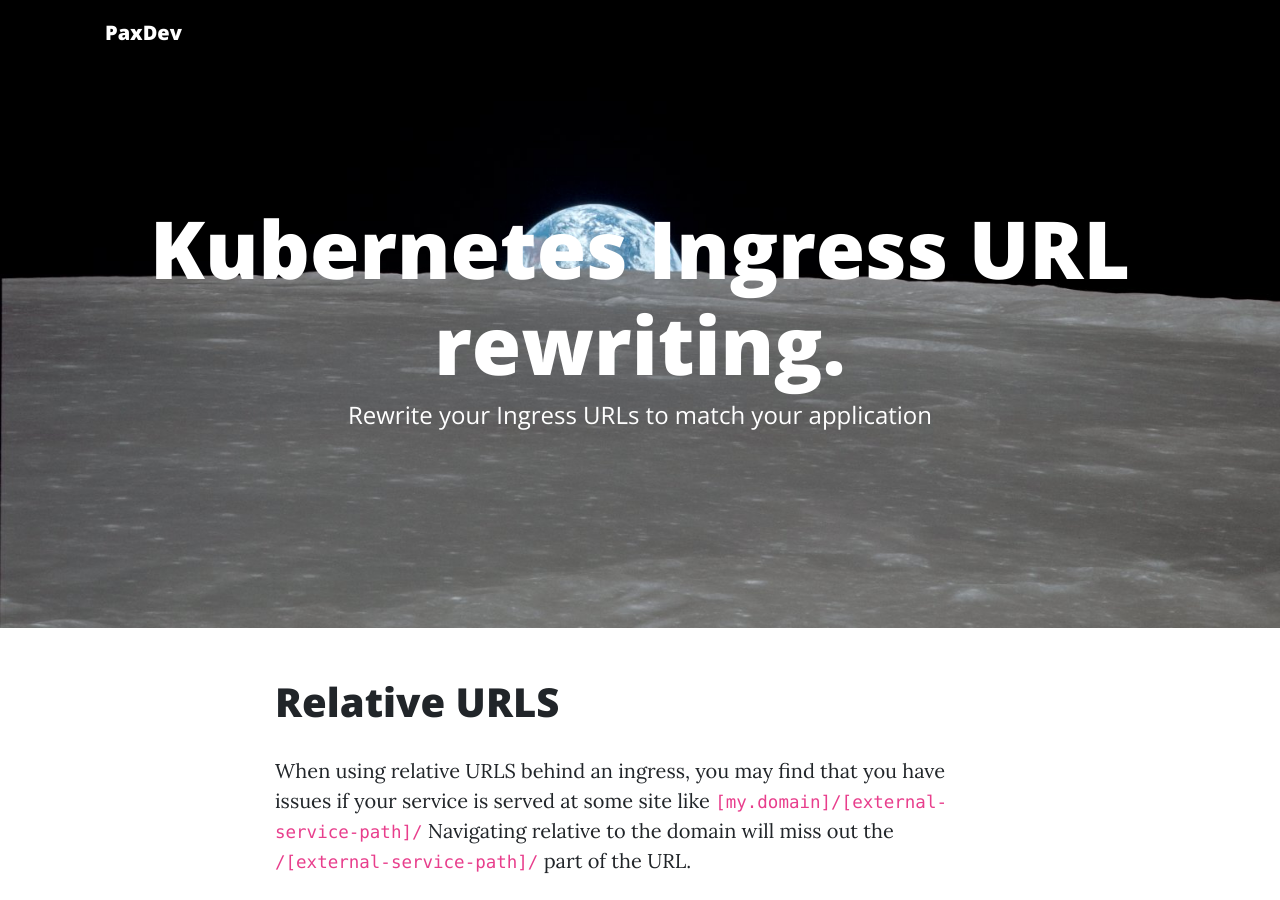
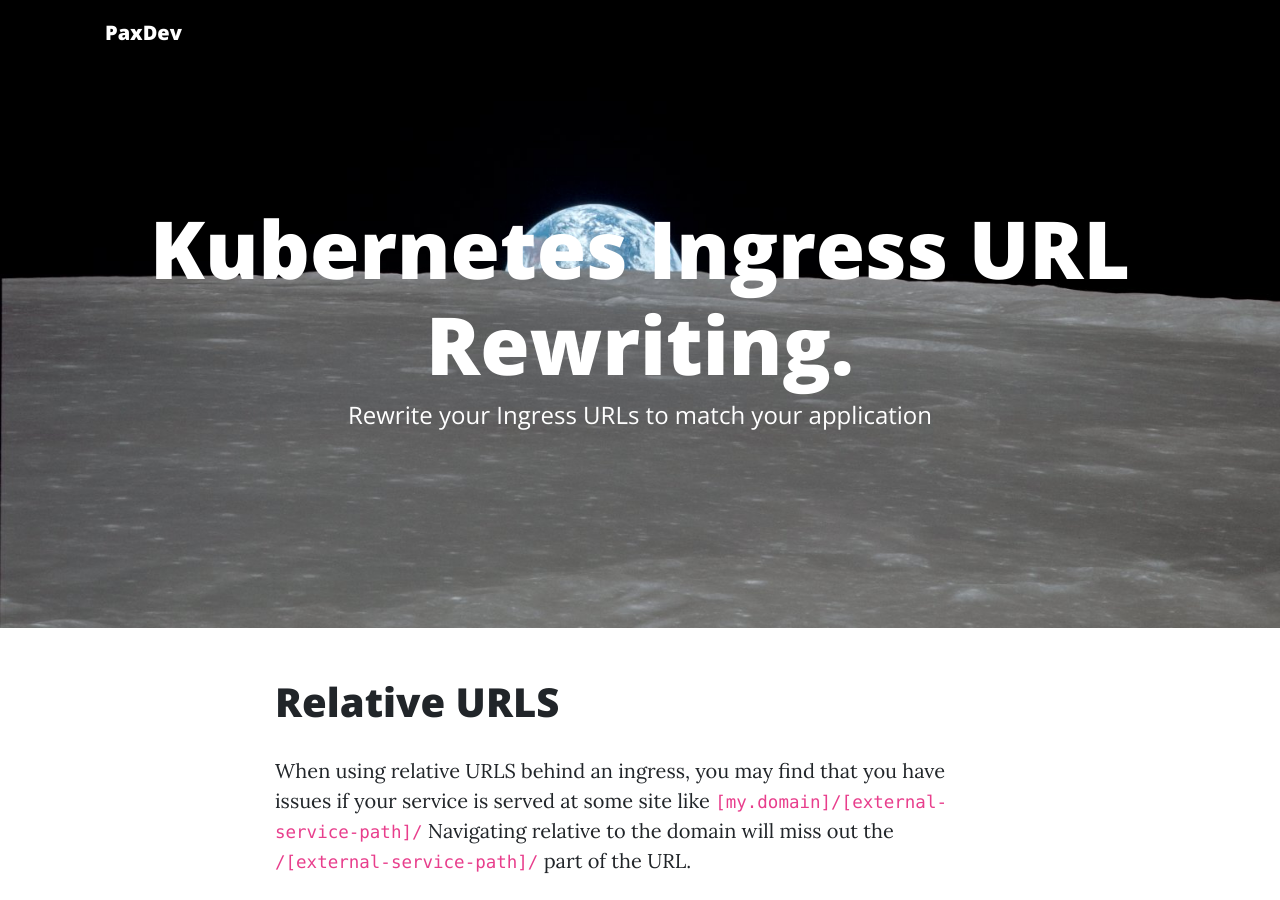
Before and after one commit to paxdev/paxdev.github.io, a Jekyll site: the page built from _posts/2018-11-27-kubernetes-url-rewriting.md, in a window 1280 px wide and 900 px high. Built offline with Jekyll 4.4.1, drawn with Linux system fonts in a browser that asks for light colours; our own code applies the rules of GitHub Pages for plain Markdown files.

```diff
--- a/_posts/2018-11-27-kubernetes-url-rewriting.md
+++ b/_posts/2018-11-27-kubernetes-url-rewriting.md
@@ -1,5 +1,5 @@
 ---
-  title: Kubernetes Ingress URL rewriting.
+  title: Kubernetes Ingress URL Rewriting.
   header:
     subheading: Rewrite your Ingress URLs to match your application
 ---
```
